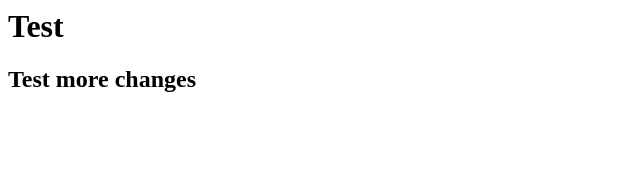
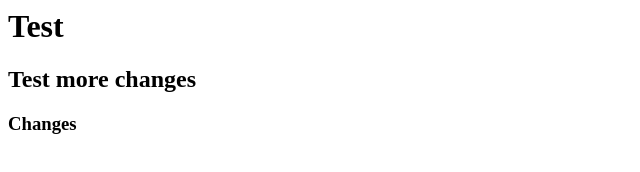
Before and after one commit to tjololo/az-static-main, a plain HTML site: page html/index.html in a window 1280 px wide. Shown: the full height of the page, 0-640 px from the left. Drawn offline with Linux system fonts and the light colour scheme.

Commit message:
test another change

```diff
--- a/html/index.html
+++ b/html/index.html
@@ -5,5 +5,6 @@
 <body>
     <h1>Test</h1>
     <h2>Test more changes</h2>
+    <h3>Changes</h3>
 </body>
 </html>
```
Also changed, not shown: .github/workflows/main.yaml.
